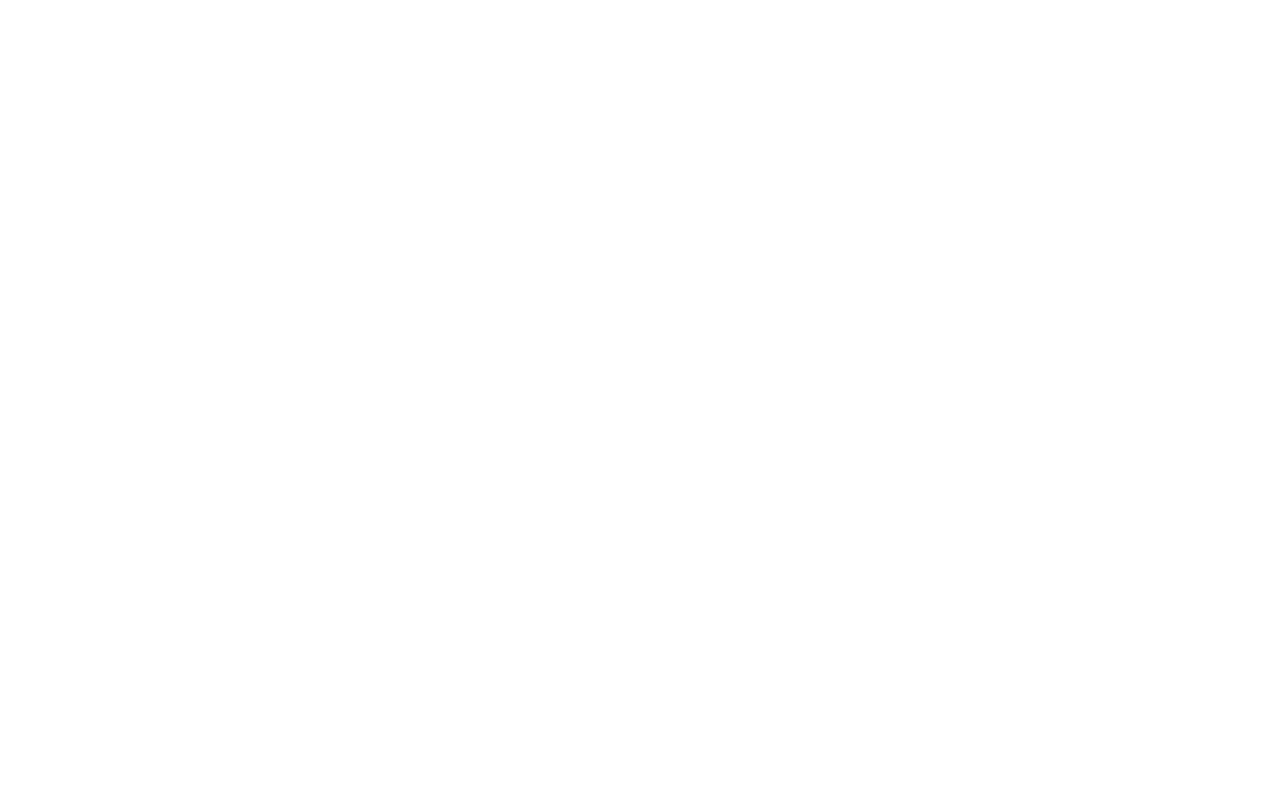
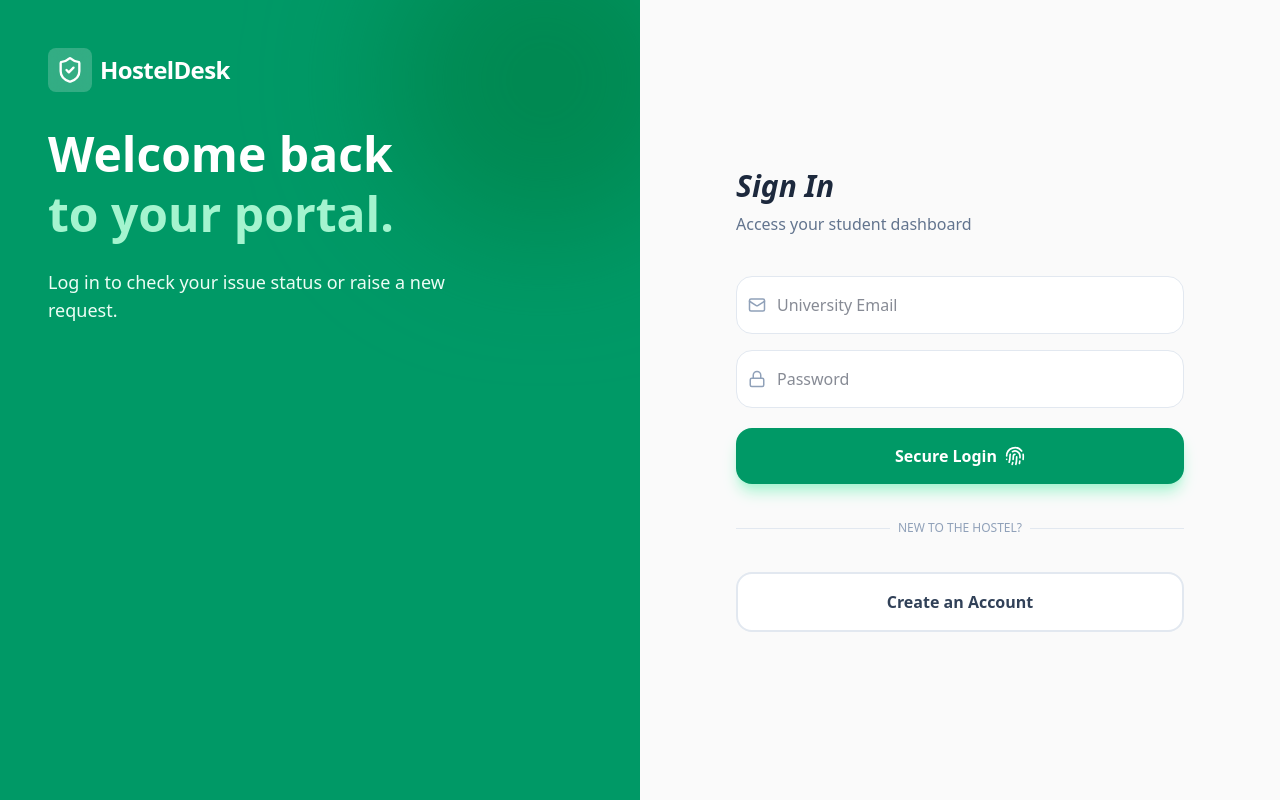
Before and after one commit to Lucid-Synth/Smart-hostel-issue-tracking-system, a React (Vite) app in the folder frontend/: page / in a window 1280 px wide. Before the commit this address had no page. Built offline with nearby package versions, Linux system fonts and the light colour scheme.

Commit message:
Created login page and connected it with backend

```diff
--- a/frontend/src/App.tsx
+++ b/frontend/src/App.tsx
@@ -1,5 +1,6 @@
 import { Route, Routes } from "react-router-dom"
 import Register from "./pages/Register"
+import Login from "./pages/Login"
 
 function App() {
 
@@ -7,6 +8,7 @@
     <>
     <Routes>
       <Route path="/register" element={<Register />} />
+      <Route path="/" element={<Login />} />
     </Routes>
     </>
   )
--- /dev/null
+++ b/frontend/src/pages/Login.tsx
@@ -0,0 +1,165 @@
+import { motion } from 'framer-motion';
+import { Mail, Lock, ShieldCheck, Fingerprint } from 'lucide-react';
+import { useState } from 'react';
+import { useNavigate } from 'react-router-dom';
+import axios from 'axios';
+import { Base_url } from '../config/config';
+
+const Login = () => {
+    const [error, setError] = useState("");
+    const [loggedIn,setLoggedIn] = useState(false)
+    const [formData,setFormData] = useState({
+        email:"",
+        password:""
+    })
+
+    const handleChange = (field:any,value:any) => {
+        setFormData(prev => ({...prev,[field]:value}))
+    }
+
+const handleLogin = async () => {
+  try {
+    setError(""); // clear old error
+
+    const res = await axios.post(Base_url + '/login', formData);
+    const { token } = res.data;
+
+    localStorage.setItem("token", token);
+    setLoggedIn(true);
+
+  } catch (err: any) {
+    if (axios.isAxiosError(err)) {
+      setError(err.response?.data?.message || "Invalid credentials");
+    } else {
+      setError("Something went wrong. Please try again.");
+    }
+  }
+};
+
+    const navigate = useNavigate();
+    function handleNavigate(){
+        navigate('/register');
+    }
+
+  return (
+    <div className="min-h-screen bg-[#fafafa] flex font-sans text-slate-900">
+
+      {/* --- Left Side: Matching Sidebar --- */}
+      <div className="hidden lg:flex w-1/2 bg-emerald-600 p-12 flex-col justify-between relative overflow-hidden">
+        <div className="relative z-10">
+          <div className="flex items-center gap-2 text-white mb-8">
+            <div className="p-2 bg-white/20 backdrop-blur-md rounded-lg">
+              <ShieldCheck size={28} />
+            </div>
+            <span className="text-2xl font-bold tracking-tight">HostelDesk</span>
+          </div>
+          <h1 className="text-5xl font-extrabold text-white leading-tight">
+            Welcome back <br />
+            <span className="text-emerald-200">to your portal.</span>
+          </h1>
+          <p className="mt-6 text-emerald-50 text-lg max-w-md font-medium">
+            Log in to check your issue status or raise a new request.
+          </p>
+        </div>
+
+        {/* Unique Decorative Shape for Login */}
+        <div className="absolute top-[-10%] right-[-10%] w-80 h-80 bg-emerald-500 rounded-full mix-blend-multiply filter blur-3xl opacity-40 animate-pulse" />
+      </div>
+
+      {/* --- Right Side: Login Form --- */}
+      <div className="w-full lg:w-1/2 flex flex-col items-center justify-center p-6 sm:p-12">
+
+        {/* Mobile Header */}
+        <div className="lg:hidden flex flex-col items-center gap-2 mb-12">
+          <div className="p-3 bg-emerald-600 rounded-2xl text-white shadow-xl shadow-emerald-100">
+            <ShieldCheck size={32} />
+          </div>
+          <span className="text-2xl font-bold tracking-tight text-emerald-800">HostelDesk</span>
+        </div>
+
+        <motion.div
+          initial={{ opacity: 0, scale: 0.95 }}
+          animate={{ opacity: 1, scale: 1 }}
+          transition={{ duration: 0.3 }}
+          className="w-full max-w-md"
+        >
+          <div className="mb-10 text-center lg:text-left">
+            <h2 className="text-3xl font-bold text-slate-800 italic">Sign In</h2>
+            <p className="text-slate-500 mt-2">Access your student dashboard</p>
+          </div>
+
+          <form className="space-y-5" onSubmit={(e) => e.preventDefault()}>
+            <div className="space-y-4">
+              <div className="relative group">
+                <Mail className="absolute left-3 top-1/2 -translate-y-1/2 text-slate-400 group-focus-within:text-emerald-500 transition-colors" size={18} />
+                <input
+                  type="email"
+                  value={formData.email}
+                  onChange={(e) => handleChange('email',e.target.value)}
+                  placeholder="University Email"
+                  className="w-full pl-10 pr-4 py-4 bg-white border border-slate-200 rounded-2xl focus:ring-4 focus:ring-emerald-500/10 focus:border-emerald-500 outline-none transition-all"
+                />
+              </div>
+
+              <div className="relative group">
+                <Lock className="absolute left-3 top-1/2 -translate-y-1/2 text-slate-400 group-focus-within:text-emerald-500 transition-colors" size={18} />
+                <input
+                  type="password"
+                  placeholder="Password"
+                  value={formData.password}
+                  onChange={(e) => handleChange('password',e.target.value)}
+                  className="w-full pl-10 pr-4 py-4 bg-white border border-slate-200 rounded-2xl focus:ring-4 focus:ring-emerald-500/10 focus:border-emerald-500 outline-none transition-all"
+                />
+              </div>
+            </div>
+
+            <button
+              type="submit"
+              onClick={handleLogin}
+              className="w-full py-4 mt-4 bg-emerald-600 hover:bg-emerald-700 text-white font-bold rounded-2xl shadow-lg shadow-emerald-200 transition-all flex items-center justify-center gap-2 group active:scale-[0.98]"
+            >
+              Secure Login
+              <Fingerprint className="group-hover:rotate-12 transition-transform" size={20} />
+            </button>
+
+            {loggedIn && (
+                <motion.div
+                    initial={{ opacity: 0, y: -5 }}
+                    animate={{ opacity: 1, y: 0 }}
+                    className="text-blue-600 bg-red-50 border border-red-200 rounded-xl px-4 py-3 text-sm font-medium"
+                >
+                    You have Logged In
+                </motion.div>
+            )}
+
+            {error && (
+                <motion.div
+                    initial={{ opacity: 0, y: -5 }}
+                    animate={{ opacity: 1, y: 0 }}
+                    className="text-red-600 bg-red-50 border border-red-200 rounded-xl px-4 py-3 text-sm font-medium"
+                >
+                    {error}
+                </motion.div>
+                )}
+
+
+            <div className="relative py-4">
+              <div className="absolute inset-0 flex items-center"><div className="w-full border-t border-slate-200"></div></div>
+              <div className="relative flex justify-center text-xs uppercase"><span className="bg-[#fafafa] px-2 text-slate-400 font-medium">New to the hostel?</span></div>
+            </div>
+
+            <button
+              type="button"
+              onClick={handleNavigate}
+              className="w-full py-4 bg-white border-2 border-slate-200 text-slate-700 font-bold rounded-2xl hover:bg-slate-50 transition-all flex items-center justify-center gap-2"
+            >
+              Create an Account
+            </button>
+          </form>
+        </motion.div>
+      </div>
+    </div>
+  );
+};
+
+export default Login;
--- a/frontend/src/pages/Register.tsx
+++ b/frontend/src/pages/Register.tsx
@@ -4,7 +4,7 @@
   ShieldCheck, ArrowRight
 } from 'lucide-react';
 import { useState } from 'react';
-import { Link, useNavigate } from 'react-router-dom';
+import { Link } from 'react-router-dom';
 import axios from 'axios'
 import { Base_url } from '../config/config';
 
@@ -19,8 +19,6 @@
     room:""
   })
 
-
-  const navigate = useNavigate();
 
   const handleChange = (field:any,value:any) => {
     setFormData(prev => ({...prev,[field]:value}));
@@ -77,7 +75,7 @@
           className="w-full max-w-md"
         >
           <div className="mb-8 text-center lg:text-left">
-            <h2 className="text-3xl font-bold text-slate-800">Student Registration</h2>
+            <h2 className="text-3xl font-bold text-slate-800 italic">Student Registration</h2>
             <p className="text-slate-500 mt-2">Join your hostel's digital ecosystem</p>
           </div>
 
@@ -161,9 +159,13 @@
             </button>
 
             {signedUp && (
-              <div>
-                You have Signedup
-              </div>
+              <motion.div
+                    initial={{ opacity: 0, y: -5 }}
+                    animate={{ opacity: 1, y: 0 }}
+                    className="text-blue-600 bg-red-50 border border-red-200 rounded-xl px-4 py-3 text-sm font-medium"
+                >
+                    You have Registered
+                </motion.div>
             )}
 
             <p className="text-center text-slate-500 text-sm mt-8">
```
